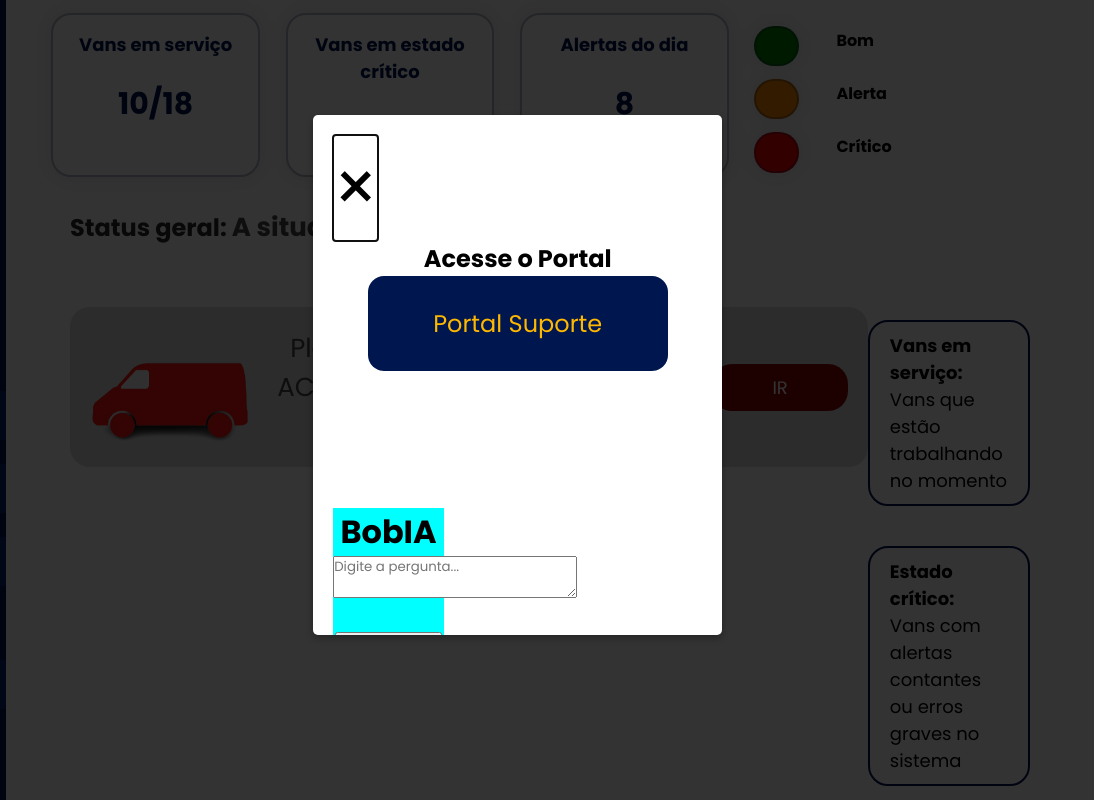
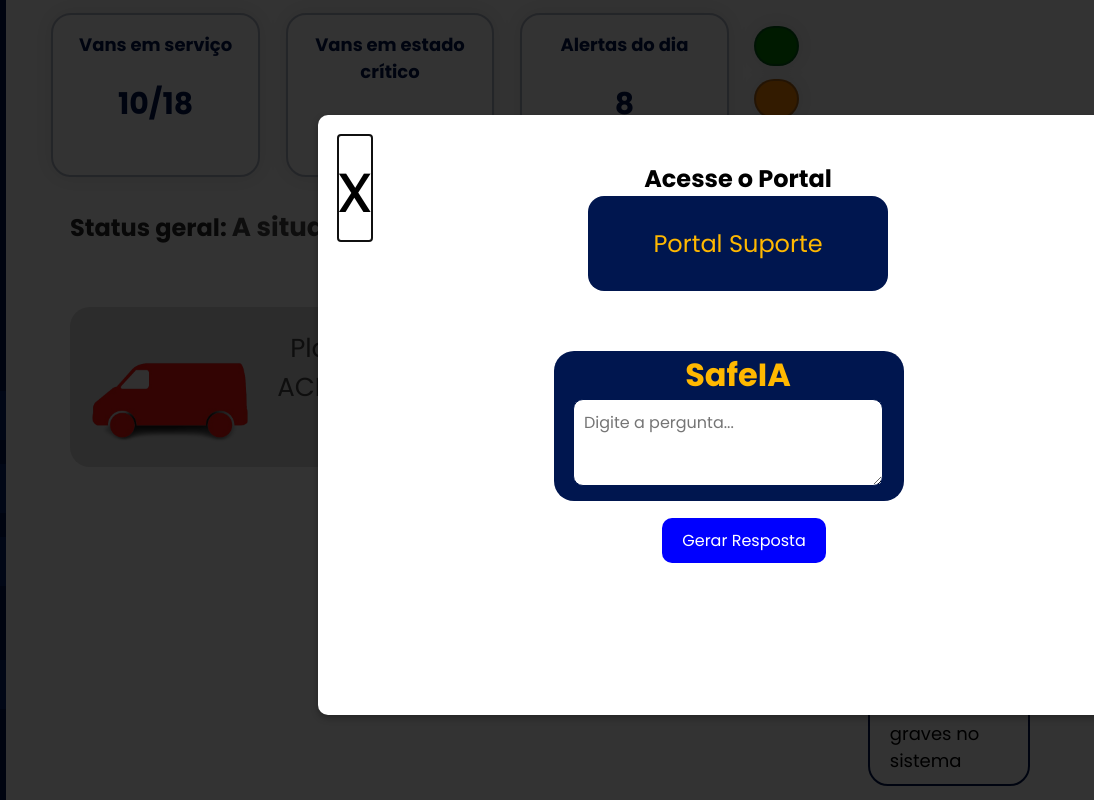
Before and after one commit to SPTECH-SAFE-STUDENT/Project-Safe-Student, a website: page Project-Safe-Web/public/dash.html in a window 1280 px wide. Both pictures are taken after a click on the item "Suporte". Shown: the top 800 px of the page, 186-1280 px from the left. Drawn offline with Linux system fonts and the light colour scheme.

Commit message:
Subindo a Safe ia para a dashboard

```diff
--- a/Project-Safe-Web/public/css/dash.css
+++ b/Project-Safe-Web/public/css/dash.css
@@ -232,3 +232,88 @@
   flex-direction: row;
   height: 5vh;
 } */
+
+#container-safeIA {
+  width: 350px;
+  height: 150px;
+  border-radius: 20px;
+  display: flex;
+  margin-left: 25vh;
+  background-color: #00164F;
+  margin-top: -5%;
+  margin-left: 27vh;
+}
+
+textarea#pergunta {
+  width: 90%;
+  padding: 10px;
+  border-radius: 10px;
+  border: 1px solid #00164F;
+  font-size: 16px;
+}
+
+#button2 {
+  margin-right: -380px;
+  padding: 10px 20px;
+  border-radius: 10px;
+  border: none;
+  background-color: blue;
+  color: white;
+  font-size: 16px;
+  cursor: pointer;
+}
+
+#button2:hover {
+  background-color: #FFB800;
+}
+
+h1,
+h3 {
+  color: white;
+}
+
+#resposta {
+  font-size: large;
+  width: 50vh;
+  margin-left: 25vh;
+  margin-top: 100px;
+  color: #000;
+}
+
+dialog {
+  border: none;
+  border-radius: 10px;
+  box-shadow: 0 3px 7px rgba(0, 0, 0, 0.3);
+  padding: 20px;
+  height: 70vh;
+  width: 100vh;
+  margin-top: 9%;
+  margin-left: 63vh;
+}
+
+dialog::backdrop {
+  background-color: rgba(0, 0, 0, 0.8);
+}
+
+button#closeModalBtn {
+  background: none;
+  border: none;
+  font-size: 70px;
+}
+
+button#acess-btn {
+  padding: 30px;
+  text-align: center;
+  width: 300px;
+  height: auto;
+  background-color: #00164F;
+  border-radius: 16px;
+  border: none;
+  color: #FFB800;
+  font-size: 24px;
+}
+
+div#divcenter {
+  text-align: center;
+  margin-top: -80px;
+}
--- a/Project-Safe-Web/public/dash.html
+++ b/Project-Safe-Web/public/dash.html
@@ -9,47 +9,11 @@
 
   <style>
 
-    dialog{
-    border: none;
-    border-radius: 5px;
-    box-shadow: 0 3px 7px rgba(0, 0, 0, 0.3);
-    padding: 20px;
-    max-width: 369px;
-    height: 60%;
-    width: 60%;
-    margin-top: 9%;
-    margin-left: 39%;
-  }
-
-  dialog::backdrop{
-    background-color: rgba(0,0,0,0.8);
-  }
-  button#closeModalBtn {
-    background: none;
-    border: none;
-    font-size: 70px;
-  }
-
-  button#acess-btn {
-    padding: 30px;
-    text-align: center;
-    width: 300px;
-    height: auto;
-    background-color: #00164F;
-    border-radius: 16px;
-    border: none;
-    color: #FFB800;
-    font-size: 24px;
-  }
-  div#divcenter{
-    text-align: center;
-  }
-
 
   </style>
 </head>
 
-<body >
+<body>
   <div class="content">
     <div class="menuLateral">
       <img src="./img/logo_SS.png" />
@@ -92,7 +56,7 @@
     </div>
     <div class="lista_metrica">
       <div class="status_geral" id="div_vans">
-        <h2>Status geral: <span> A situação esta <red style="color: red;">crítico</red> no momento<span></h2>
+        <h2>Status geral: <span> A situação esta <red style="color: red;">crítica</red> no momento<span></h2>
         <div class="lista">
           <div class="van">
 
@@ -107,56 +71,6 @@
             <a href="dashboard2.html">IR</a>
           </div>
         </div>
-        <!-- <div class="lista">
-          <div class="van">
-
-            <img src="./img/van.png" alt="">
-<div style="display: flex;">
-
-  <span>Placa: ACD54Y</span>
-  <span>Temperatura 27°C</span>
-  <span>Status: Em serviço</span>
-</div>
-
-            <a href="dashboard2.html">IR</a>
-          </div>
-        </div>
-        <div class="lista">
-          <div class="van">
-
-            <img src="./img/van.png" alt="">
-<div style="display: flex;">
-
-  <span>Placa: ACD54Y</span>
-  <span>Temperatura 27°C</span>
-  <span>Status: Em serviço</span>
-</div>
-
-            <a href="dashboard2.html">IR</a>
-          </div>
-        </div>
-        <div class="lista">
-          <div class="van">
-
-            <img src="./img/van.png" alt="">
-<div style="display: flex;">
-
-  <span>Placa: ACD54Y</span>
-  <span>Temperatura 27°C</span>
-  <span>Status: Em serviço</span>
-</div>
-
-            <a href="dashboard2.html">IR</a>
-          </div>
-        </div> -->
-        <!-- <div class="campos">
-            <div class="pesquisa">
-              <span> Pesquisa por placas:</span>
-              <div class="pesquisaPlaca">
-                <input type="text" ><img src="./img/lupa.png" alt="">
-              </div>
-            </div>
-          </div> -->
       </div>
       <div class="metricas">
         <div class="servico">
@@ -180,7 +94,7 @@
 
   <dialog id="modal">
     <div class="modal-content">
-        <button id="closeModalBtn" onclick="closeModal()" class="close">&times;</button>
+      <button id="closeModalBtn" onclick="closeModal()" class="close">x</button>
       <div id="divcenter">
 
         <h2>Acesse o Portal</h2>
@@ -190,58 +104,60 @@
           <h2>SafeIA para Suporte</h2>
           <button id="acess-btn" onclick="openSafeIA()">SafeIA</button>
         </div>
+
+        <div id="container-safeIA" class="modal-safeIA">
+          <center>
+            <h1 style="margin-right: -46vh; color: #FFB800;">SafeIA</h1>
+            <textarea id="pergunta" type="text" placeholder="Digite a pergunta..." style=" width: 288px;
+            margin-right: -43.5vh;
+            height: 65px;"></textarea>
+            <br><br>
+            <button id="button2" onclick="gerarResposta()">Gerar Resposta</button>
+          </center>
         </div>
-
-        <div id="container-safeIA" class="modal-safeIA" style="width:30%; background-color: aqua; margin-top: 10%;">
-
-            <center>
-                <h1>BobIA</h1>
-                <textarea id="pergunta" type="text" placeholder="Digite a pergunta..."></textarea>
-                <br><br>
-                <button onclick="gerarResposta()">Gerar Resposta</button>
-                <h3>Resposta da IA:</h3>
+      </div>
+      <div class="bordaDiv">
       <div id="resposta"></div>
-            </center>
-
-        </div>
-
-    </div>
+    </div></div>
   </dialog>
-
-</body>
-
-</html>
 
   <script>
     var modal = document.getElementById("modal");
-
-  var btn = document.getElementById("openModalBtn");
-
     var closeBtn = document.getElementById("closeModalBtn");
 
-
-
-
-
-function openModal(){
-
-  let usuarioNaSessao = sessionStorage.NOME_USUARIO
-
+    function openModal() {
+      let usuarioNaSessao = sessionStorage.NOME_USUARIO;
       modal.showModal();
-    if(usuarioNaSessao == "Suporte"){
-      suporte_modal.style.display = "block";
+      if (usuarioNaSessao == "Suporte") {
+        document.getElementById("suporte_modal").style.display = "block";
       }
     }
 
-function openSafeIA(){
-  divcenter.innerHTML = `
-    <h2>SafeIa</h2>
-  `
+    function closeModal() {
+      modal.close();
     }
 
+    function openSafeIA() {
+      document.getElementById("divcenter").innerHTML = `
+        <h2>SafeIA</h2>
+      `;
+    }
 
-function closeModal() {
-    modal.close();
+    async function gerarResposta() {
+      const pergunta = document.getElementById('pergunta').value;
+
+      const response = await fetch('http://localhost:3334/perguntar', {
+        method: 'POST',
+        headers: {
+          'Content-Type': 'application/json'
+        },
+        body: JSON.stringify({ pergunta })
+      });
+
+      const data = await response.json();
+
+      document.getElementById('resposta').style.display = 'block';
+      document.getElementById('resposta').innerText = data.resultado;
     }
 
     function exibirVans() {
@@ -258,40 +174,10 @@ function exibirVans() {
               <a href="dashboard2.html">IR</a>
             </div>
           </div>
-
-        `
+        `;
       });
     }
+  </script>
+</body>
 
-      // fazer a chamada do BobIA
-      async function gerarResposta() {
-        const pergunta = document.getElementById('pergunta').value;
-
-        const response = await fetch('http://localhost:3333/perguntar', {
-            method: 'POST',
-            headers: {
-                'Content-Type': 'application/json'
-            },
-            body: JSON.stringify({ pergunta })
-        });
-
-        const data = await response.json();
-
-        resposta.style.display = 'block';
-        document.getElementById('resposta').innerText = data.resultado;
-    }
-
-
-    // <div class="card-aquario">
-    //     <div class="title-aquario">
-    //         <h1>${item.descricao}</h1>
-    //     </div>
-    //     <div class="desc-aquario">
-    //     <div class="temperatura">
-    //         <p id="temp_aquario_${item.id}">-°C</p>
-    //     </div>
-    //     <div class="cor-alerta" id="card_${item.id}"></div>
-    //     </div>
-    // </div>
-
-</script>
+</html>
```
Lines whose indentation alone changed are shown as unchanged.
